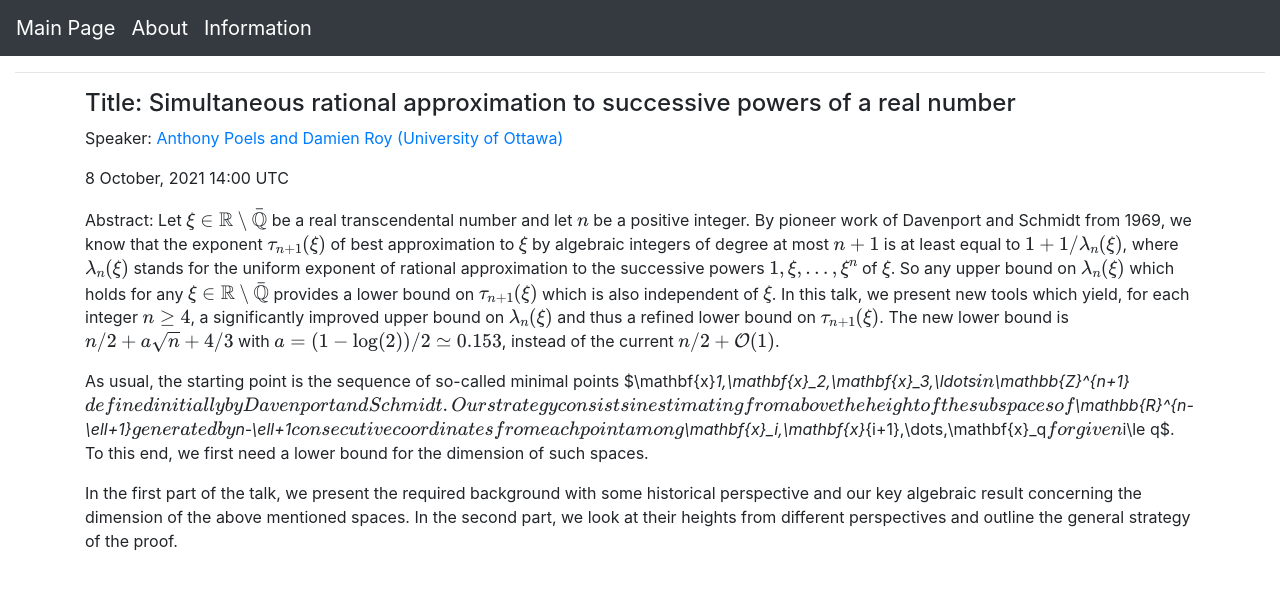
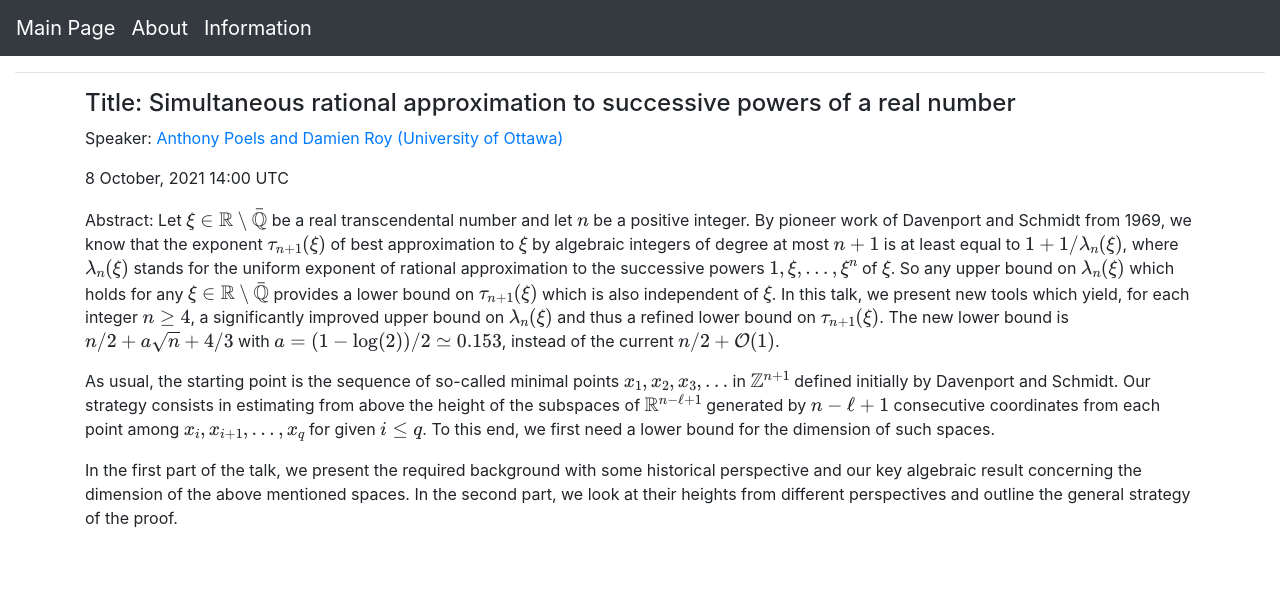
Before and after one commit to lively-cat-lover/DAHD-webinar, a Jekyll site: the page built from _posts/2021-10-08-Roy.md, in a window 1280 px wide. Shown: the top 590 px of the page. Built offline with Jekyll 4.4.1, drawn with Linux system fonts in a browser that asks for light colours; formulas are drawn with MathJax 3.

Commit message:
change math

```diff
--- a/_posts/2021-10-08-Roy.md
+++ b/_posts/2021-10-08-Roy.md
@@ -22,10 +22,8 @@ $n/2+a\sqrt{n}+4/3$ with $a=(1-\log(2))/2\simeq 0.153$, instead of the
 current $n/2+\mathcal{O}(1)$.
 
 As usual, the starting point is the sequence of so-called
-minimal points $\mathbf{x}_1,\mathbf{x}_2,\mathbf{x}_3,\ldots$ in $\mathbb{Z}^{n+1}$ defined initially
-by Davenport and Schmidt. Our strategy consists in estimating from above
-the height of the subspaces of $\mathbb{R}^{n-\ell+1}$ generated by $n-\ell+1$
-consecutive coordinates from each point among $\mathbf{x}_i,\mathbf{x}_{i+1},\dots,\mathbf{x}_q$
+minimal points $x_1,x_2,x_3,\dots$ in $\mathbb{Z}^{n+1}$ defined initially by Davenport and Schmidt. Our strategy consists in estimating from above the height of the subspaces of $\mathbb{R}^{n-\ell+1}$ generated by $n-\ell+1$
+consecutive coordinates from each point among $x_i,x_{i+1},\dots,x_q$
 for given $i\le q$.  To this end, we first need a lower bound for the
 dimension of such spaces.
 
```
